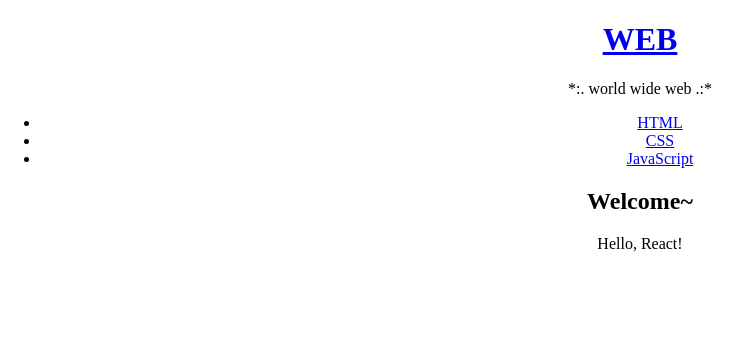
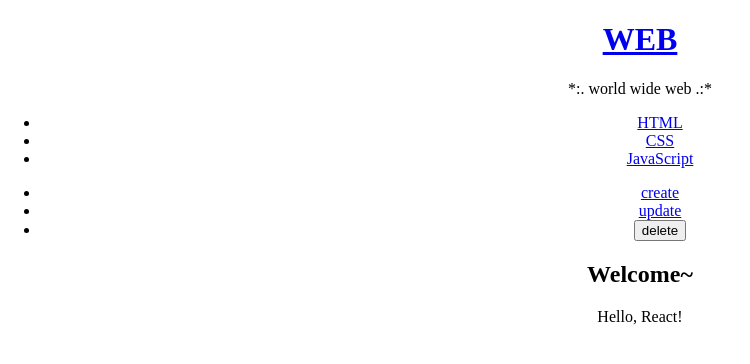
Before and after one commit to yuunseo/JavaScriptPractice, a React (Create React App) app in the folder RunToDo/project/: page / in a window 1280 px wide. Shown: the top 364 px of the page, without its empty margins (0-750 px from the left). Built offline with nearby package versions, Linux system fonts and the light colour scheme; a web font is replaced by a local one.

Commit message:
create 구현 준비

```diff
--- a/RunToDo/project/src/App.js
+++ b/RunToDo/project/src/App.js
@@ -3,6 +3,7 @@
 import TOC from './components/TOC';
 import Subject from './components/Subject';
 import Content from './components/Content';
+import Control from './components/Control';
 
 class App extends Component {
   constructor(props){
@@ -57,6 +58,7 @@
         }.bind(this)
         }
         />
+        <Control />
         <Content
         title={_title}
         desc={_desc} />
--- /dev/null
+++ b/RunToDo/project/src/components/Control.js
@@ -0,0 +1,15 @@
+import React,{Component} from 'react';
+
+class Control extends Component{
+    render(){
+      return(
+        <ul>
+          <li><a href="/create">create</a></li>
+          <li><a href="/update">update</a></li>
+          <li><input type="button" value="delete"></input></li>
+        </ul>
+      );
+    }
+  }
+
+  export default Control;
```
